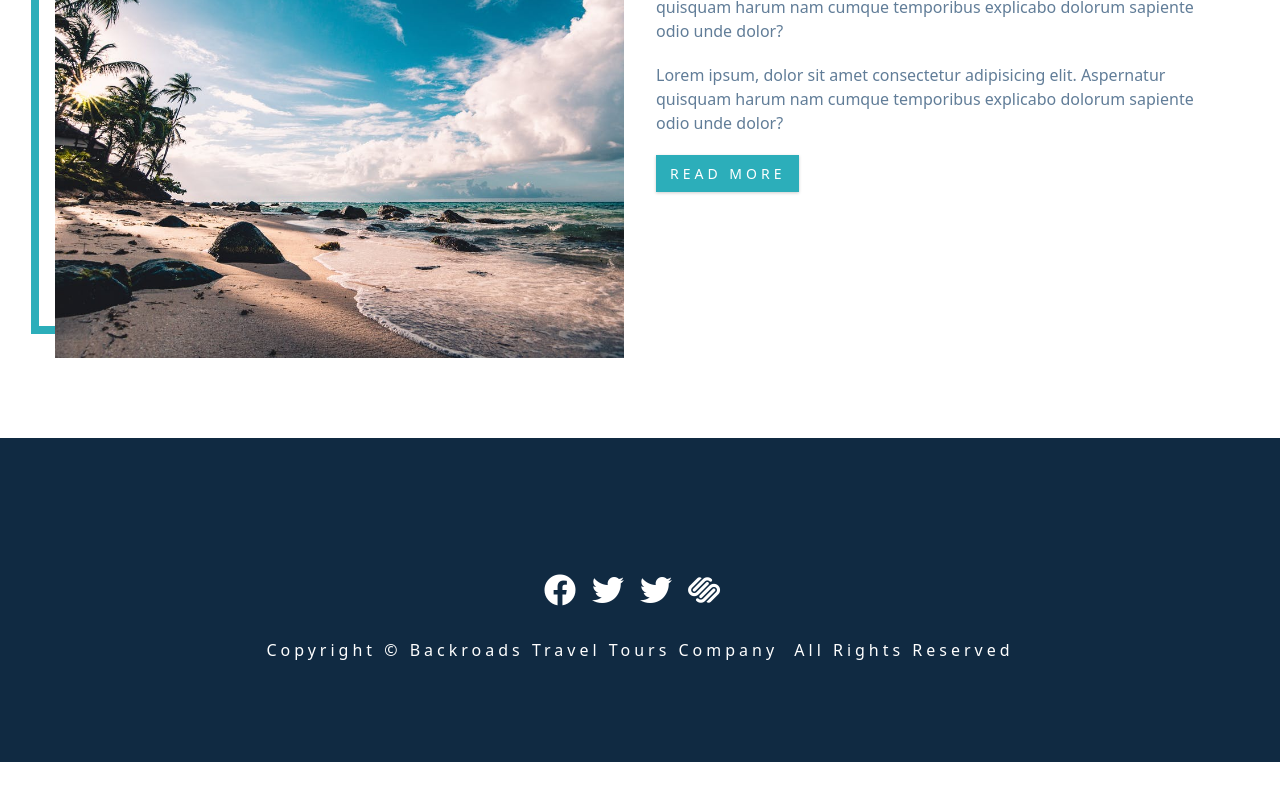
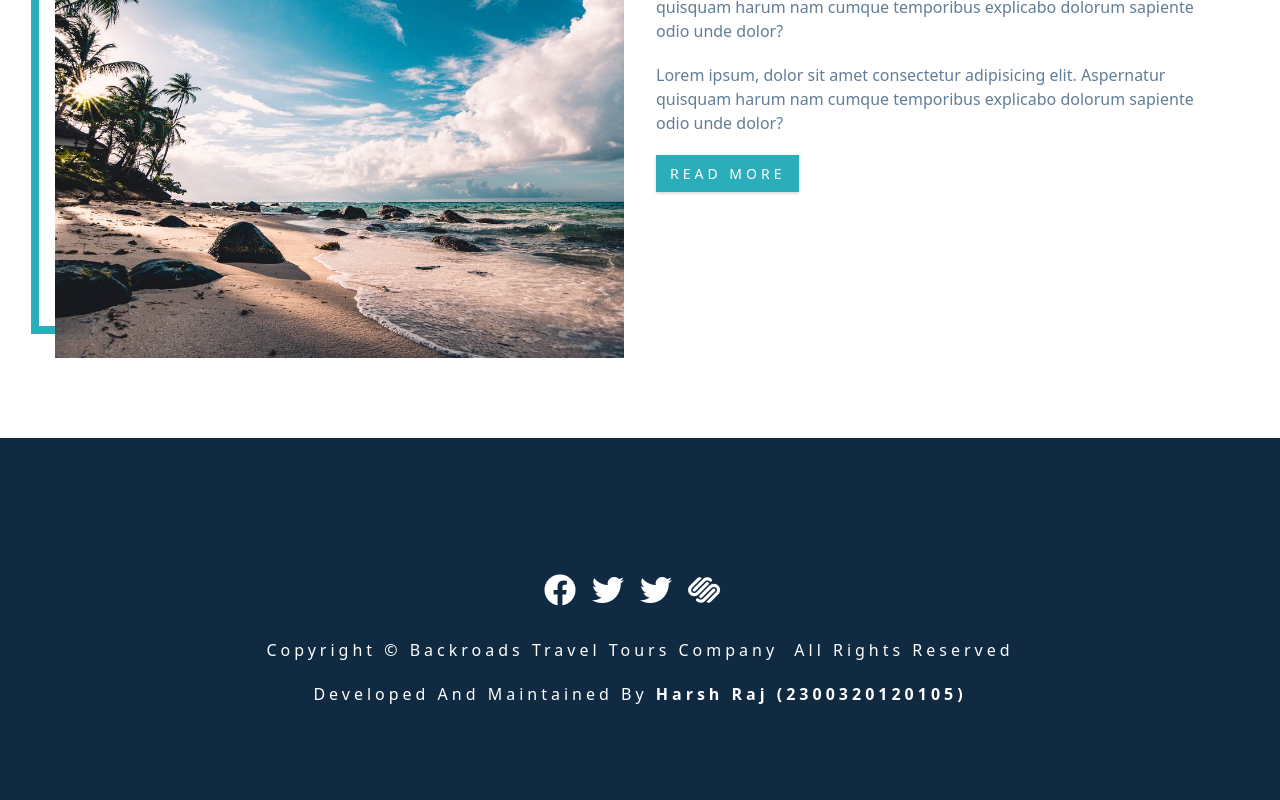
Before and after one commit to CodeBy-Raj/backroad_app, a React (Vite) app: page / in a window 1280 px wide. Shown: the part 2609-3409 px from the top of the page. Before the commit the page ends 3371 px from the top, so only its background shows below. Built offline with nearby package versions, Linux system fonts and the light colour scheme.

Commit message:
credit added in footer

```diff
--- a/src/component/Footer.jsx
+++ b/src/component/Footer.jsx
@@ -44,6 +44,10 @@ function Footer() {
         copyright &copy; Backroads travel tours company
         <span id="date"></span> all rights reserved
       </p>
+      <p className="credit">
+        Developed and  Maintained By
+        <span id="date"></span> <b>Harsh Raj (2300320120105)</b>
+      </p>
     </footer>
   )
 }
--- a/src/index.css
+++ b/src/index.css
@@ -444,6 +444,13 @@ Variables
   .copyright span {
     margin-left: 0.5rem;
   }
+  .credit{
+    text-transform: capitalize;
+    letter-spacing: var(--spacing);
+    color: var(--clr-white);
+
+
+  }
   /*
   ===============
   Navbar
```
